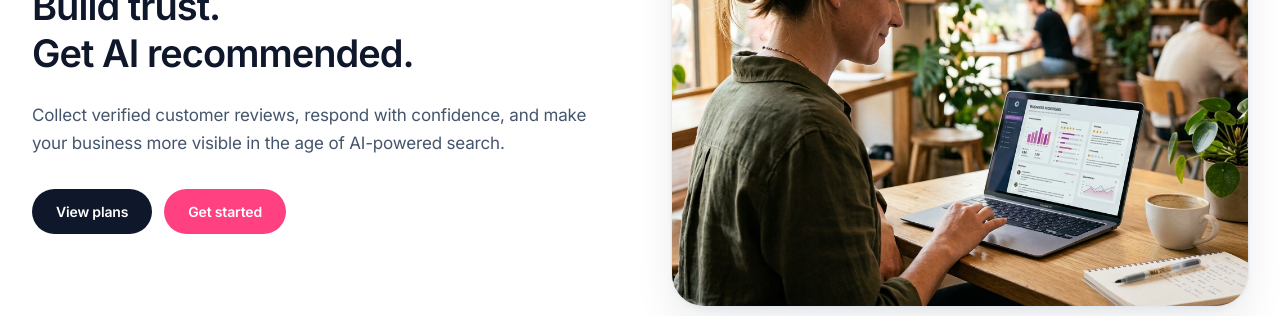
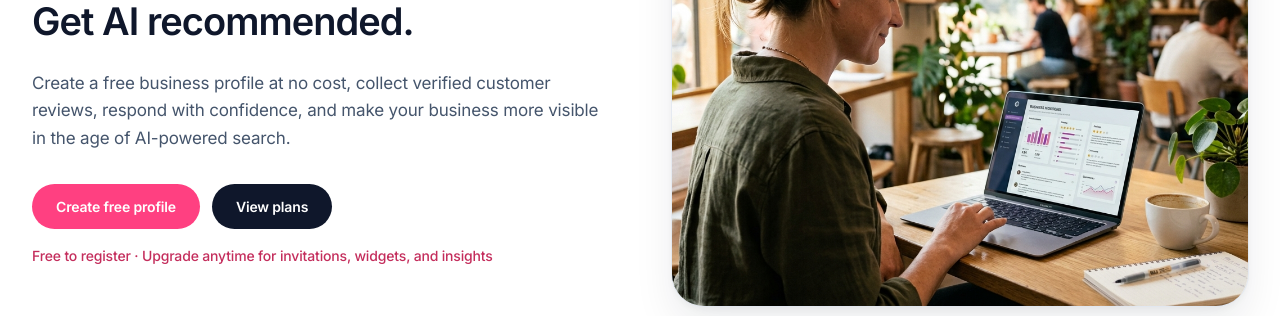
Before and after one commit to Naseef-Nusky/check-a-review-business-frontend, a React (Vite) app: page / in a window 1280 px wide. Shown: the part 287-603 px from the top of the page. Built offline with nearby package versions, Linux system fonts and the light colour scheme; no server answers.

Commit message:
minor changes

```diff
--- a/src/data/defaultPricingContent.json
+++ b/src/data/defaultPricingContent.json
@@ -1,17 +1,17 @@
 {
   "heroTitle": "Turn trust into growth with Check A Review",
-  "heroSubtitle": "Plans built like a modern review platform: collect feedback, showcase TrustScore, and convert trust into demand.",
+  "heroSubtitle": "Start with a free business profile at no cost, then upgrade when you need more invitations, widgets, and insights.",
   "billingNote": "Paid plans are priced and billed monthly in GBP.",
-  "trustBadge": "14-day free trial on Plus",
+  "trustBadge": "Free business profile · 14-day free trial on Plus",
   "logos": [],
   "steps": [
     {
-      "title": "Pick your plan",
-      "description": "Start with Starter, grow into Plus, or upgrade to Premium for richer insights."
+      "title": "Create a free profile",
+      "description": "Register your business at no cost, claim your listing, and start responding to reviews."
     },
     {
       "title": "Collect more reviews",
-      "description": "Send monthly invitations within your plan quota and follow up with customers."
+      "description": "Upgrade to send monthly invitations within your plan quota and follow up with customers."
     },
     {
       "title": "Showcase trust",
@@ -43,7 +43,7 @@
         "Power your ads with Check A Review marketing assets"
       ],
       "notes": [
-        "Designed for small businesses (up to $5M revenue).",
+        "Designed for small businesses (up to £5M revenue).",
         "Available to new customers only."
       ]
     },
@@ -207,8 +207,12 @@
   ],
   "faqs": [
     {
+      "question": "Can I create a free business profile?",
+      "answer": "Yes, you can create a free business profile and register on Check A Review at no cost to manage your reputation and respond to customer reviews."
+    },
+    {
       "question": "Are prices billed monthly or annually?",
-      "answer": "Prices are shown per month in GBP and billed monthly."
+      "answer": "Prices are shown per month in GBP and billed monthly. Creating a free business profile does not require a paid plan."
     },
     {
       "question": "Does Plus include a free trial?",
--- a/src/pages/LandingPage.jsx
+++ b/src/pages/LandingPage.jsx
@@ -53,22 +53,26 @@ export default function LandingPage() {
               Get AI recommended.
             </h1>
             <p className="mt-6 max-w-xl text-lg leading-relaxed text-slate-600">
-              Collect verified customer reviews, respond with confidence, and make your business more visible in the age of AI-powered search.
+              Create a free business profile at no cost, collect verified customer reviews, respond with confidence,
+              and make your business more visible in the age of AI-powered search.
             </p>
             <div className="mt-8 flex flex-wrap gap-3">
               <Link
                 to="/setup"
+                className="inline-flex items-center justify-center rounded-full bg-primary-500 px-6 py-3 text-sm font-semibold text-white transition hover:bg-primary-600"
+              >
+                Create free profile
+              </Link>
+              <Link
+                to="/pricing"
                 className="inline-flex items-center justify-center rounded-full bg-slate-900 px-6 py-3 text-sm font-semibold text-white transition hover:bg-slate-800"
               >
                 View plans
               </Link>
-              <Link
-                to="/setup"
-                className="inline-flex items-center justify-center rounded-full bg-primary-500 px-6 py-3 text-sm font-semibold text-white transition hover:bg-primary-600"
-              >
-                Get started
-              </Link>
             </div>
+            <p className="mt-4 text-sm font-medium text-primary-700">
+              Free to register · Upgrade anytime for invitations, widgets, and insights
+            </p>
           </div>
 
           <div className="relative">
@@ -275,7 +279,7 @@ export default function LandingPage() {
             },
             {
               title: 'Find the right plan for your business',
-              text: 'Starter, Plus, and Premium for every stage of growth.',
+              text: 'Start free, then choose Starter, Plus, or Premium when you need more growth tools.',
               cta: { to: '/pricing', label: 'View plans & pricing' },
               image: '/about-vision.png',
               imageAlt: 'Choosing the right Check A Review plan for your business',
@@ -353,12 +357,15 @@ export default function LandingPage() {
           <h2 className="text-3xl font-semibold tracking-tight text-white sm:text-4xl">
             Ready to unlock the full potential of reviews?
           </h2>
+          <p className="mx-auto mt-4 max-w-xl text-base leading-relaxed text-white/80">
+            Create your free business profile today — no paid plan required to get started.
+          </p>
           <div className="mt-8 flex flex-col items-center justify-center gap-4 sm:flex-row">
             <Link to="/setup" className="inline-flex rounded-full bg-primary-500 px-8 py-3.5 text-sm font-semibold text-white hover:bg-primary-600">
-              Get started
+              Create free profile
             </Link>
-            <Link to="/setup" className="text-sm font-semibold text-white/90 hover:text-white">
-              Get a free demo
+            <Link to="/pricing" className="text-sm font-semibold text-white/90 hover:text-white">
+              Compare paid plans
             </Link>
           </div>
         </div>
--- a/src/pages/PricingPage.jsx
+++ b/src/pages/PricingPage.jsx
@@ -90,6 +90,24 @@ export default function PricingPage() {
 
   return (
     <div className="bg-white">
+      <section className="border-b border-primary-100 bg-primary-50/70">
+        <div className="mx-auto flex max-w-7xl flex-col items-start justify-between gap-4 px-4 py-5 sm:flex-row sm:items-center sm:px-6 lg:px-8">
+          <div className="max-w-3xl">
+            <p className="text-sm font-semibold text-primary-800">Free business profile</p>
+            <p className="mt-1 text-sm leading-relaxed text-slate-700 sm:text-base">
+              Yes, you can create a free business profile and register on Check A Review at no cost to manage your
+              reputation and respond to customer reviews.
+            </p>
+          </div>
+          <Link
+            to="/setup"
+            className="inline-flex shrink-0 items-center justify-center rounded-full bg-primary-600 px-5 py-2.5 text-sm font-semibold text-white transition hover:bg-primary-700"
+          >
+            Create free profile
+          </Link>
+        </div>
+      </section>
+
       <section className="border-b border-border bg-white">
         <div className="mx-auto max-w-7xl px-4 py-16 sm:px-6 lg:px-8 lg:py-20">
           <div className="mx-auto max-w-3xl text-center">
@@ -301,11 +319,12 @@ export default function PricingPage() {
             Ready to grow with more trusted reviews?
           </h2>
           <p className="mt-4 text-base leading-relaxed text-slate-300">
-            Start with a free account, then upgrade when you are ready for more invitations, more insights, and more conversion tools.
+            Create a free business profile at no cost, then upgrade when you are ready for more invitations, more
+            insights, and more conversion tools.
           </p>
           <div className="mt-8 flex flex-col items-center justify-center gap-4 sm:flex-row">
             <Link to="/setup" className="inline-flex rounded-full bg-primary-500 px-8 py-3.5 text-sm font-semibold text-white hover:bg-primary-600">
-              Create free account
+              Create free profile
             </Link>
             <Link to="/contact" className="inline-flex rounded-full border border-white/20 px-8 py-3.5 text-sm font-semibold text-white hover:bg-white/10">
               Contact sales
```
